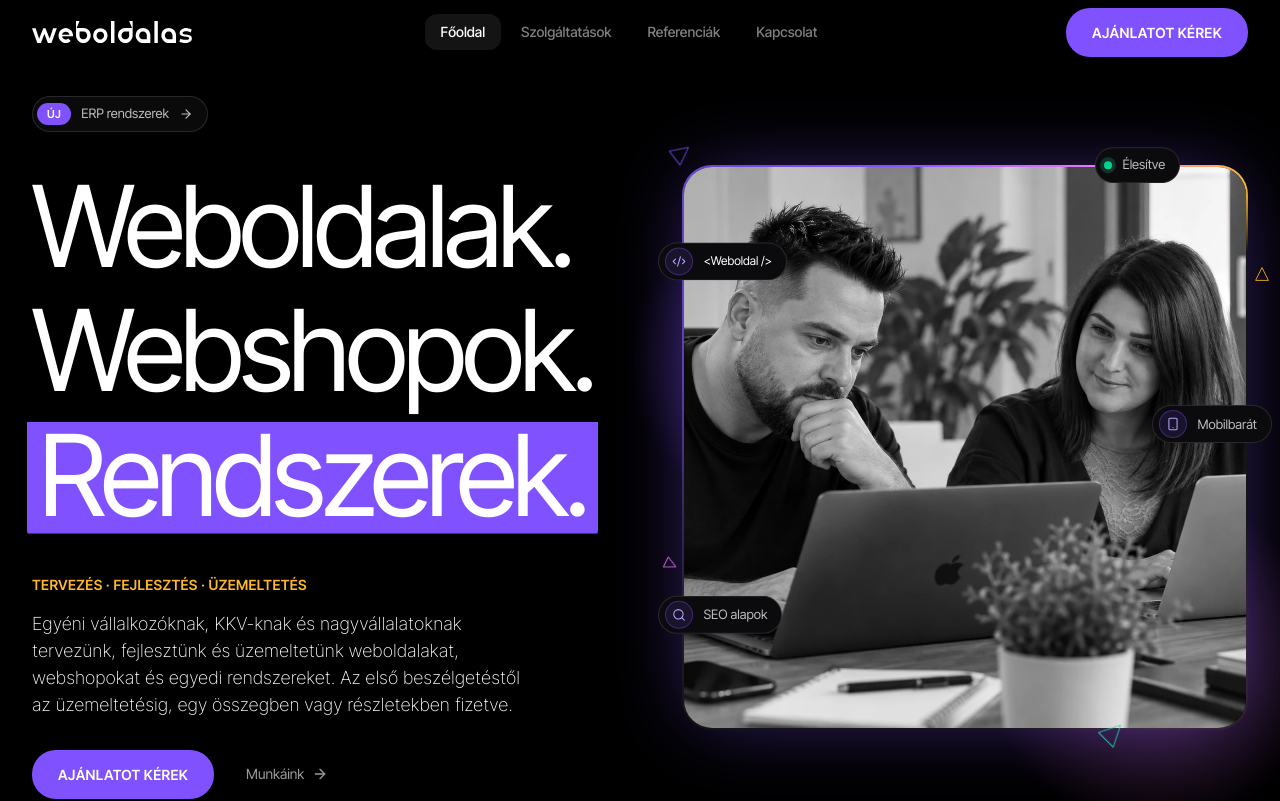
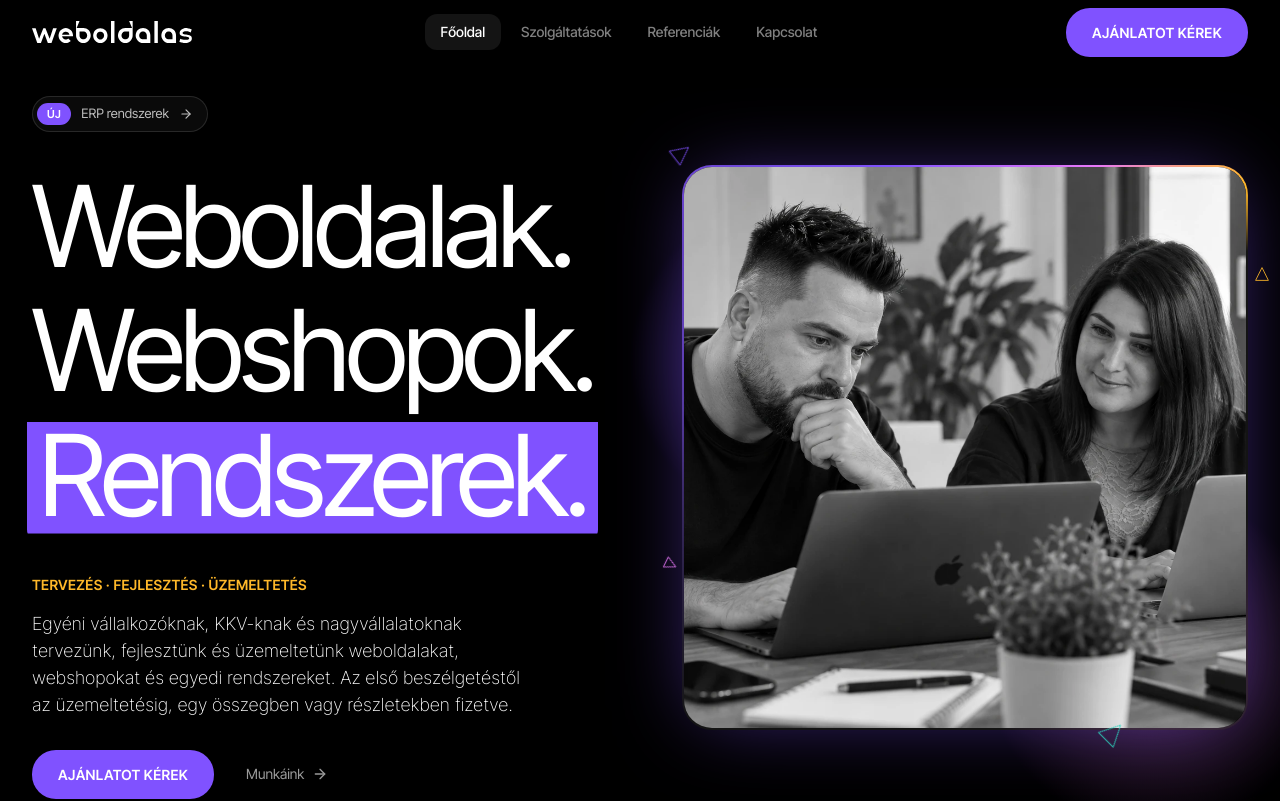
Before and after one commit to weboldalas/weboldalas, a Next.js app: page / in a window 1280 px wide. Shown: the top 801 px of the page. Built offline with nearby package versions, Linux system fonts and the light colour scheme.

Commit message:
Remove the floating tags around the hero photo
Co-Authored-By: Claude Opus 5.5 <noreply@anthropic.com>
Claude-Session: https://claude.ai/code/session_0111R2h8kydiYYgKNdeRrM9j

```diff
--- a/src/app/(public)/page.tsx
+++ b/src/app/(public)/page.tsx
@@ -1,6 +1,6 @@
 import Link from 'next/link'
 import Image from 'next/image'
-import { ArrowRight, ArrowUpRight, Code2, Search, Smartphone } from 'lucide-react'
+import { ArrowRight, ArrowUpRight } from 'lucide-react'
 import { LogoCarousel } from '@/components/public/LogoCarousel'
 import { ReviewCarousel } from '@/components/public/home/ReviewCarousel'
 import { ServiceVisual, type ServiceKind } from '@/components/public/home/ServiceVisual'
@@ -94,23 +94,6 @@ export default function HomePage() {
                 <polygon points="5,1 9,9 1,9" fill="none" stroke={t.color} strokeWidth="1" vectorEffect="non-scaling-stroke" />
               </svg>
             ))}
-            {/* little web-dev tags floating over the frame edges */}
-            <span className="void-float void-pill absolute -left-2 -top-5 z-10 !bg-[#0b0b0e] !pl-1.5 sm:-left-6 sm:top-[14%]" style={{ animationDelay: '0s' }}>
-              <span className="void-icon !h-7 !w-7 !rounded-full"><Code2 className="h-3.5 w-3.5" strokeWidth={1.8} /></span>
-              <span className="font-mono text-[12px] text-white">&lt;Weboldal /&gt;</span>
-            </span>
-            <span className="void-float void-pill absolute -right-3 top-[44%] z-10 !bg-[#0b0b0e] !pl-1.5 sm:-right-6" style={{ animationDelay: '-2s' }}>
-              <span className="void-icon !h-7 !w-7 !rounded-full"><Smartphone className="h-3.5 w-3.5" strokeWidth={1.8} /></span>
-              Mobilbarát
-            </span>
-            <span className="void-float void-pill absolute -left-6 bottom-[16%] z-10 !hidden !bg-[#0b0b0e] !pl-1.5 sm:!inline-flex" style={{ animationDelay: '-4s' }}>
-              <span className="void-icon !h-7 !w-7 !rounded-full"><Search className="h-3.5 w-3.5" strokeWidth={1.8} /></span>
-              SEO alapok
-            </span>
-            <span className="void-float void-pill absolute -top-4 right-[12%] z-10 !hidden !bg-[#0b0b0e] sm:!inline-flex" style={{ animationDelay: '-1s' }}>
-              <span className="ml-1 h-2 w-2 rounded-full bg-emerald-400 shadow-[0_0_0_4px_rgba(52,211,153,0.2)]" aria-hidden />
-              Élesítve
-            </span>
             {/* frame with a light running around its edge */}
             <div className="hero-frame relative rounded-[30px] p-[2px]">
               <div className="relative aspect-[3/2] overflow-hidden rounded-[28px] bg-black lg:aspect-square">
--- a/src/app/globals.css
+++ b/src/app/globals.css
@@ -768,8 +768,3 @@ div.void-card:hover, li.void-card:hover, details.void-card:hover { transform: no
 @media (prefers-reduced-motion: reduce) {
   .hero-frame::before, .hero-orb, .hero-tri { animation: none; }
 }
-
-/* gentle bobbing for tags floating over the hero photo */
-.void-float { animation: void-float 6s ease-in-out infinite; }
-@keyframes void-float { 0%, 100% { transform: translateY(0); } 50% { transform: translateY(-8px); } }
-@media (prefers-reduced-motion: reduce) { .void-float { animation: none; } }
```
